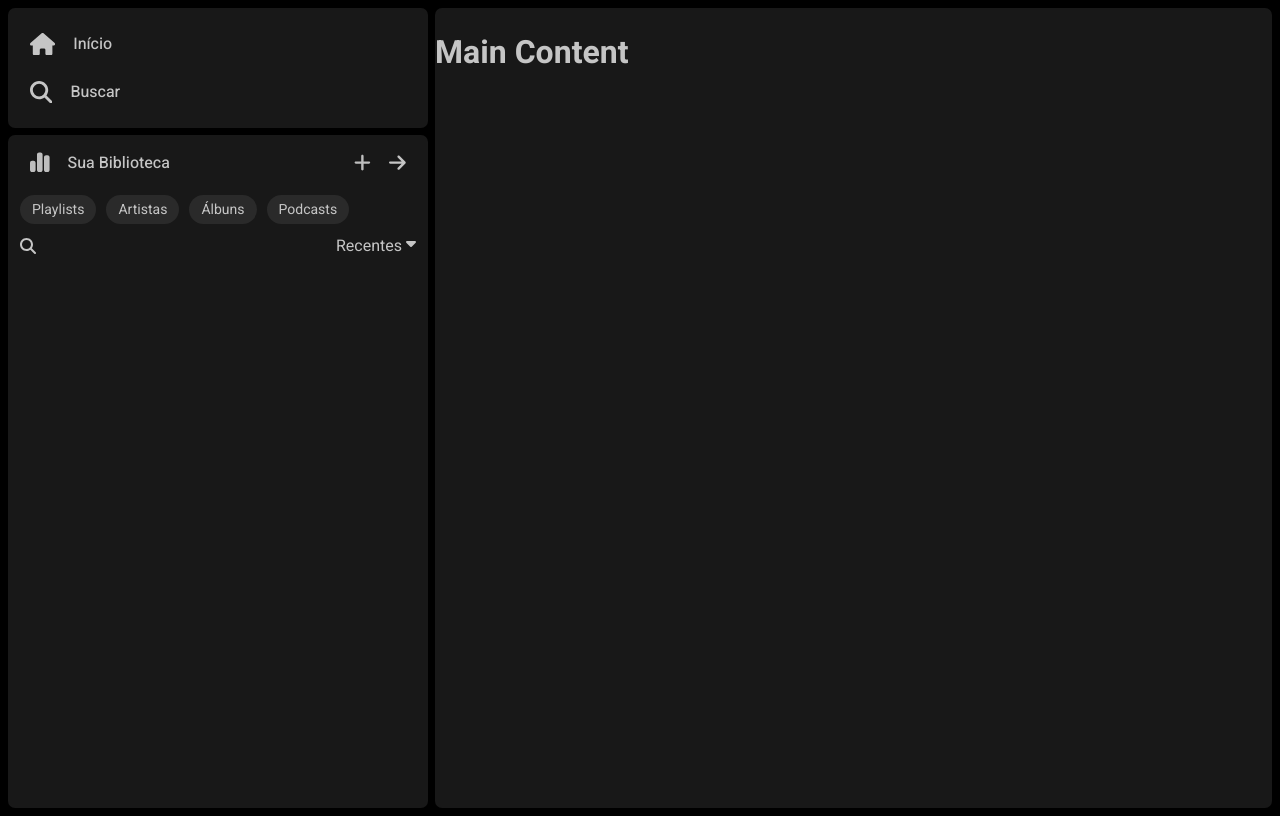
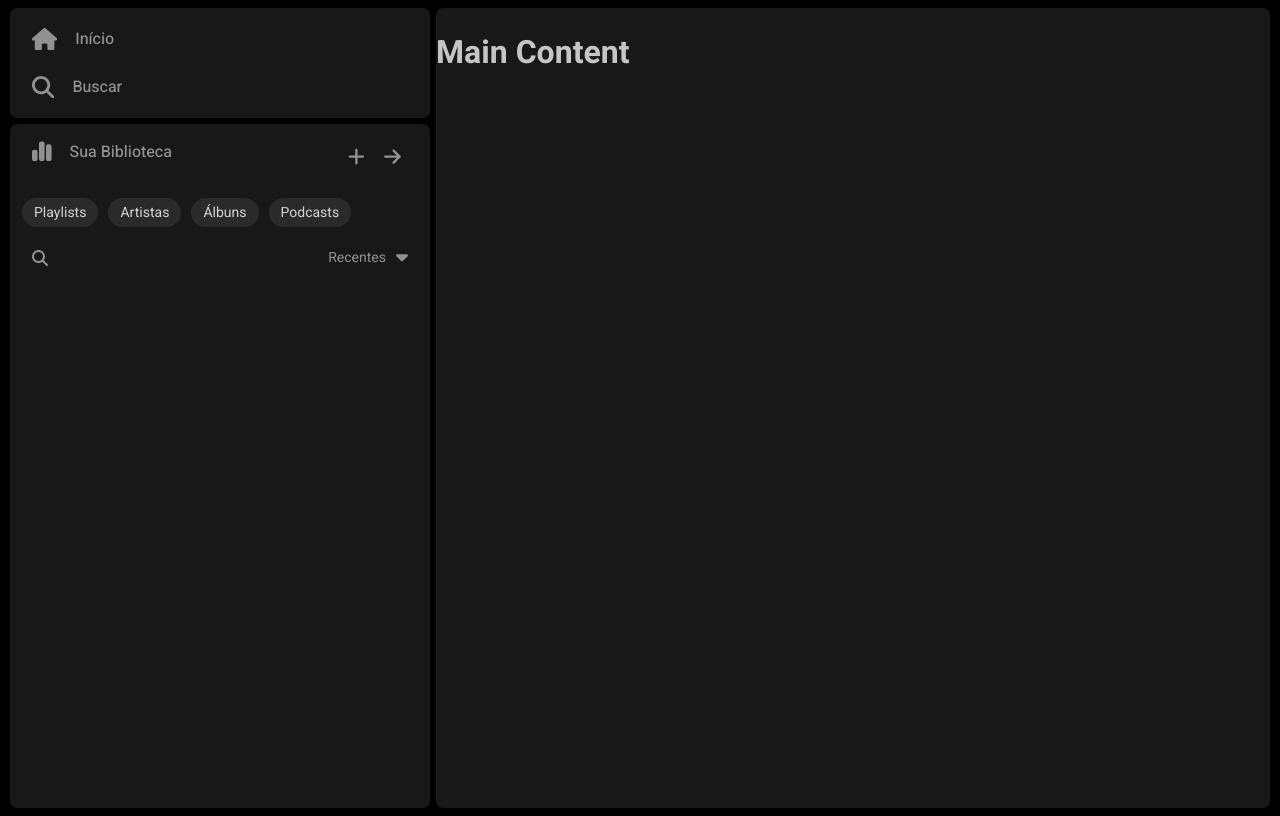
Before and after one commit to nanmartins/spot-clone, a Vue app: page / in a window 1280 px wide. Built offline with nearby package versions, Linux system fonts and the light colour scheme.

Commit message:
colors changed, hover styling

```diff
--- a/src/App.vue
+++ b/src/App.vue
@@ -13,8 +13,8 @@ import HomeView from './views/HomeView.vue'
 
 html, body {
   font-family: 'Heebo', sans-serif;
-  margin: 4px;
-  padding: 0;
+  margin: 0;
+  padding: 4px;
   background: rgb(0, 0, 0);
 }
 </style>
--- a/src/components/SideNav.vue
+++ b/src/components/SideNav.vue
@@ -26,9 +26,10 @@
 <style scoped>
 
 .icon {
-  fill: rgb(197,197,197);
+  fill: rgb(145, 145, 145);
   padding-right: 18px;
 }
+
 
 .side-nav {
   display: flex;
@@ -39,11 +40,19 @@
 
 .side-nav-links {
   text-decoration: none;
-  color: rgb(197,197,197);
+  color: rgb(145, 145, 145);
   display: flex;
   align-items: center;
   height: 40px;
   padding: 4px 12px;
+}
+
+.side-nav-links:hover {
+  color: rgb(210, 210, 210);
+}
+
+.side-nav-links:hover svg {
+  fill: rgb(210, 210, 210);
 }
 
 
@@ -56,7 +65,7 @@ ul {
   list-style: none;
   max-width: 400px;
   width: 100%;
-  height: 100px;
+  height: 90px;
   padding: 10px;
   margin: 0;
   border-radius: 7px;
--- a/src/components/SideNavBottom.vue
+++ b/src/components/SideNavBottom.vue
@@ -3,15 +3,15 @@
     <div class="side-bottom-container">
 
       <div class="side-b-header">
-        <span class="side-b-header-left">
+        <span class="side-b-header-left" @click="showConsole">
           <svg class="icon" xmlns="http://www.w3.org/2000/svg" height="1.4em" viewBox="0 0 448 512"><path d="M160 80c0-26.5 21.5-48 48-48h32c26.5 0 48 21.5 48 48V432c0 26.5-21.5 48-48 48H208c-26.5 0-48-21.5-48-48V80zM0 272c0-26.5 21.5-48 48-48H80c26.5 0 48 21.5 48 48V432c0 26.5-21.5 48-48 48H48c-26.5 0-48-21.5-48-48V272zM368 96h32c26.5 0 48 21.5 48 48V432c0 26.5-21.5 48-48 48H368c-26.5 0-48-21.5-48-48V144c0-26.5 21.5-48 48-48z"/></svg>
           Sua Biblioteca
         </span>
 
         <div class="side-b-header-right">
-          <svg class="icon" xmlns="http://www.w3.org/2000/svg" height="1.2em" viewBox="0 0 448 512"><path d="M256 80c0-17.7-14.3-32-32-32s-32 14.3-32 32V224H48c-17.7 0-32 14.3-32 32s14.3 32 32 32H192V432c0 17.7 14.3 32 32 32s32-14.3 32-32V288H400c17.7 0 32-14.3 32-32s-14.3-32-32-32H256V80z"/></svg>
+          <svg class="icons-side-b-header" xmlns="http://www.w3.org/2000/svg" height="1.2em" viewBox="0 0 448 512"><path d="M256 80c0-17.7-14.3-32-32-32s-32 14.3-32 32V224H48c-17.7 0-32 14.3-32 32s14.3 32 32 32H192V432c0 17.7 14.3 32 32 32s32-14.3 32-32V288H400c17.7 0 32-14.3 32-32s-14.3-32-32-32H256V80z"/></svg>
 
-          <svg class="icon-no-pad" xmlns="http://www.w3.org/2000/svg" height="1.2em" viewBox="0 0 448 512"><path d="M438.6 278.6c12.5-12.5 12.5-32.8 0-45.3l-160-160c-12.5-12.5-32.8-12.5-45.3 0s-12.5 32.8 0 45.3L338.8 224 32 224c-17.7 0-32 14.3-32 32s14.3 32 32 32l306.7 0L233.4 393.4c-12.5 12.5-12.5 32.8 0 45.3s32.8 12.5 45.3 0l160-160z"/></svg>
+          <svg class="icon-no-pad icons-side-b-header" xmlns="http://www.w3.org/2000/svg" height="1.2em" viewBox="0 0 448 512"><path d="M438.6 278.6c12.5-12.5 12.5-32.8 0-45.3l-160-160c-12.5-12.5-32.8-12.5-45.3 0s-12.5 32.8 0 45.3L338.8 224 32 224c-17.7 0-32 14.3-32 32s14.3 32 32 32l306.7 0L233.4 393.4c-12.5 12.5-12.5 32.8 0 45.3s32.8 12.5 45.3 0l160-160z"/></svg>
         </div>
       </div>
 
@@ -27,7 +27,10 @@
       <div class="side-b-search-container">
         <svg class="icon-no-pad" xmlns="http://www.w3.org/2000/svg" height="1em" viewBox="0 0 512 512"><path d="M416 208c0 45.9-14.9 88.3-40 122.7L502.6 457.4c12.5 12.5 12.5 32.8 0 45.3s-32.8 12.5-45.3 0L330.7 376c-34.4 25.2-76.8 40-122.7 40C93.1 416 0 322.9 0 208S93.1 0 208 0S416 93.1 416 208zM208 352a144 144 0 1 0 0-288 144 144 0 1 0 0 288z"/></svg>
 
-        <span>Recentes <svg class="icon-no-pad" xmlns="http://www.w3.org/2000/svg" height="1em" viewBox="0 0 320 512"><path d="M137.4 374.6c12.5 12.5 32.8 12.5 45.3 0l128-128c9.2-9.2 11.9-22.9 6.9-34.9s-16.6-19.8-29.6-19.8L32 192c-12.9 0-24.6 7.8-29.6 19.8s-2.2 25.7 6.9 34.9l128 128z"/></svg></span>
+        <div>
+          <span>Recentes</span>
+          <svg class="icon-no-pad icon-ml" xmlns="http://www.w3.org/2000/svg" height="1.2em" viewBox="0 0 320 512"><path d="M137.4 374.6c12.5 12.5 32.8 12.5 45.3 0l128-128c9.2-9.2 11.9-22.9 6.9-34.9s-16.6-19.8-29.6-19.8L32 192c-12.9 0-24.6 7.8-29.6 19.8s-2.2 25.7 6.9 34.9l128 128z"/></svg>
+        </div>
       </div>
 
     </div>
@@ -35,28 +38,42 @@
 </template>
 
 <script setup>
-
+import { ref } from 'vue'
+const showConsole = ref(() => {
+  console.log('Hi')
+})
 </script>
 
 <style scoped>
 
 /* ICONS */
 .icon {
-  fill: rgb(190, 190, 190);
-  padding-right: 18px;
+  fill: rgb(145, 145, 145);
+  margin-right: 18px;
 }
 
 .icon-no-pad {
-  fill: rgb(197,197,197);
+  fill: rgb(145, 145, 145);
 }
 
+.icons-side-b-header {
+  fill: rgb(145, 145, 145);
+  padding: 7px;
+  margin-left: 5px;
+}
 
 /* MAIN CONTAINER */
 .side-bottom {
+  display: flex;
   background: rgb(24, 24, 24);
-  color: rgb(197, 197, 197);
+  color: rgb(145, 145, 145);
   border-radius: 7px;
   padding: 6px 12px;
+  max-width: 400px;
+}
+
+.side-bottom-container {
+  width: 400px;
 }
 
 /* SIDE BOTTOM HEADER  */
@@ -70,12 +87,28 @@
   align-items: flex-start;
   padding: 10px;
   font-weight: 500;
+  cursor: pointer;
+}
+.side-b-header-left:hover {
+  color: rgb(210, 210, 210);
+}
+
+.side-b-header-left:hover svg {
+  fill: rgb(210, 210, 210);
 }
 
 .side-b-header-right {
   display: flex;
   align-items: center;
   padding: 10px;
+  box-sizing: border-box;
+}
+
+.icons-side-b-header:hover {
+  fill: rgb(210, 210, 210);
+  background: rgba(35, 35, 35, 0.607);
+  border-radius: 50%;
+  padding: 7px;
 }
 
 /* SIDE BOTTOM TAGS */
@@ -84,15 +117,20 @@
   display: flex;
   gap: 10px;
   margin: 0;
-  padding: 0;
-  padding-top: 10px;
+  padding: 15px 0 10px 0;
 }
 
 .side-b-tags-tags {
   background: rgb(42, 42, 42);
+  color: rgb(210, 210, 210);
   padding: 4px 12px;
   border-radius: 25px;
   font-size: 0.875rem;
+  cursor: pointer;
+}
+
+.side-b-tags-tags:hover {
+  background: rgb(52, 52, 52);
 }
 
 /* SIDE BOTTOM SEARCH */
@@ -100,6 +138,18 @@
   display: flex;
   align-items: center;
   justify-content: space-between;
-  padding-top: 10px;
+  padding: 10px 10px;
+}
+
+.side-b-search-container span {
+  font-size: 0.875rem;
+}
+
+.side-b-search-container div {
+  display: flex;
+}
+
+.icon-ml {
+  margin-left: 10px;
 }
 </style>
--- a/src/views/HomeView.vue
+++ b/src/views/HomeView.vue
@@ -9,6 +9,7 @@
 <script setup>
 import SideNav from '@/components/SideNav.vue'
 import SideNavBottom from '@/components/SideNavBottom.vue'
+
 </script>
 
 <style scoped>
@@ -18,10 +19,10 @@ import SideNavBottom from '@/components/SideNavBottom.vue'
     "sidenav content"
     "sidebottom content";
   grid-template-columns: 420px 1fr;
-  grid-template-rows: 120px;
-  gap: 7px;
+  grid-template-rows: 110px;
+  gap: 6px;
   margin: 0;
-  padding: 0;
+  padding: 0 2px;
   background: rgb(0, 0, 0);
   height: 100vh;
 }
```
